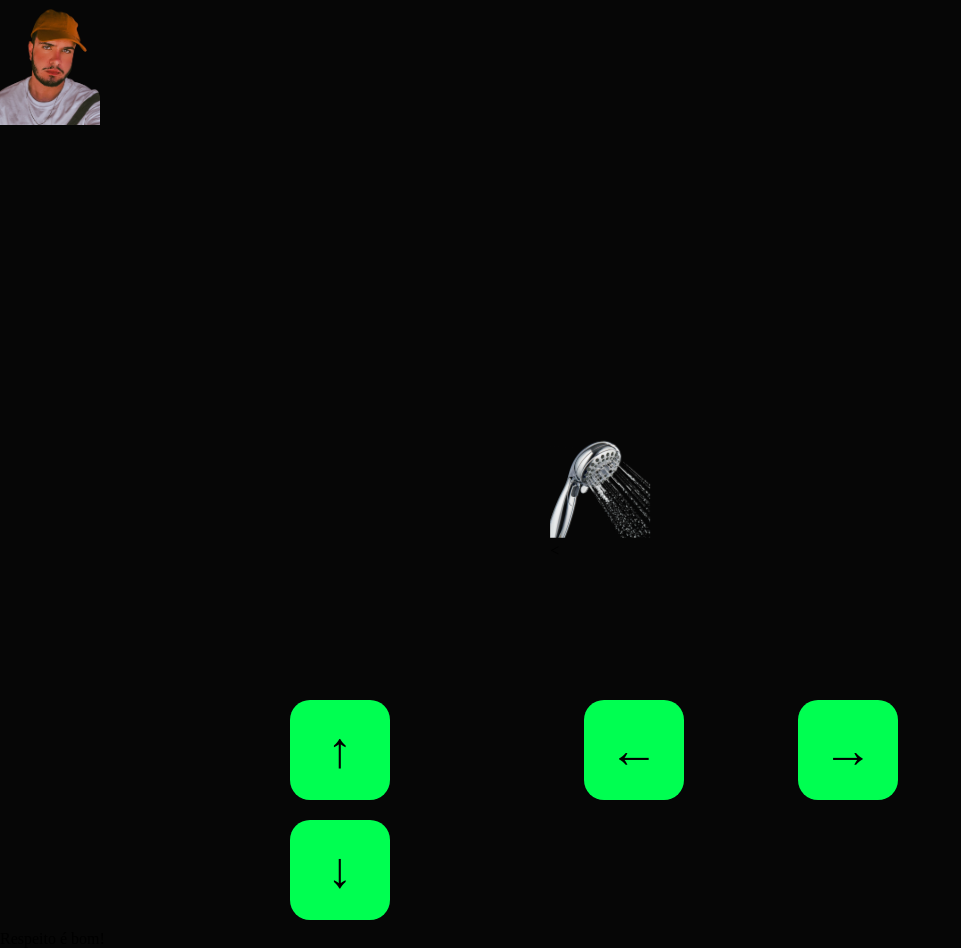
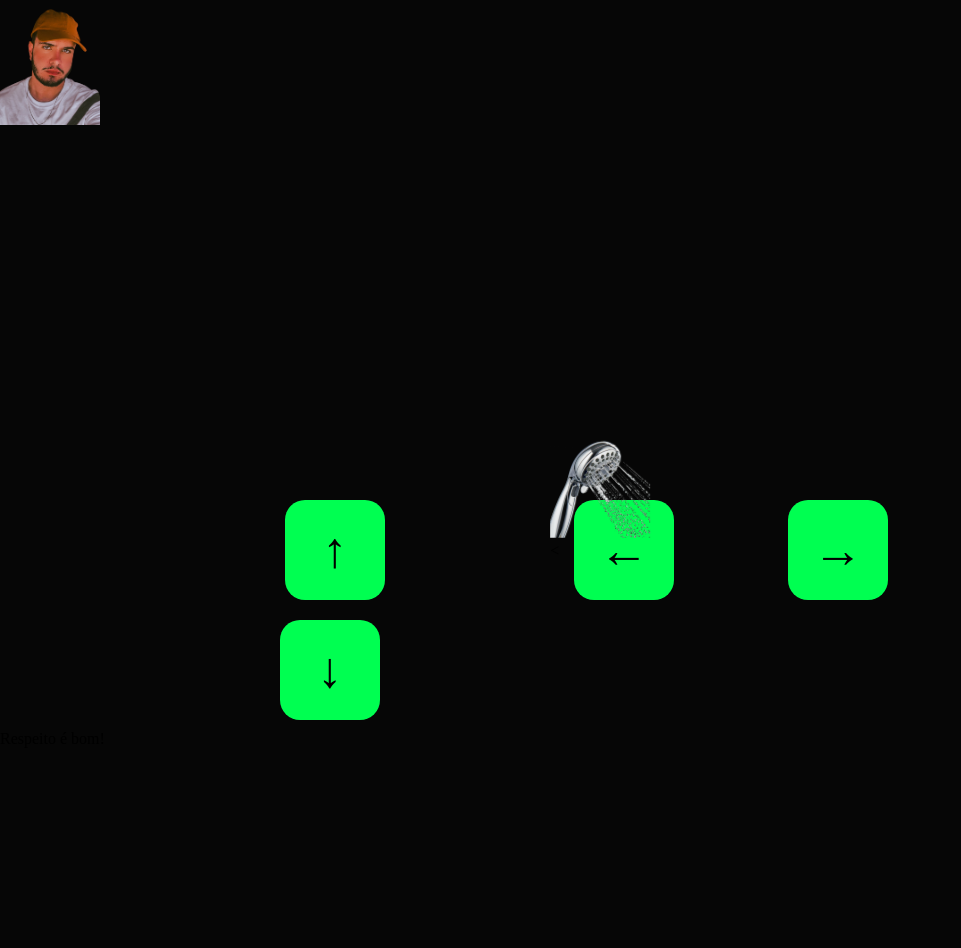
Before and after one commit to Marcelobernard/-2023, a plain HTML site: page index.html in a window 1280 px wide. Shown: the whole page, without its empty margins (0-961 px from the left). After the commit the page ends 800 px from the top, so only its background shows below. Drawn offline with Linux system fonts and the light colour scheme.

Commit message:
Update styles.css

```diff
--- a/styles.css
+++ b/styles.css
@@ -36,12 +36,12 @@ button:hover {
 }
 
 #up-button {
-    margin-left: 290px;
-    margin-top: 700px;
+    margin-left: 285px;
+    margin-top: 500px;
 }
 
 #left-button {
-    margin-left: 180px;
+    margin-left: 175px;
 }
 
 #right-button {
@@ -49,5 +49,5 @@ button:hover {
 }
 
 #down-button {
-    margin-left: 290px;
+    margin-left: 280px;
 }
```
